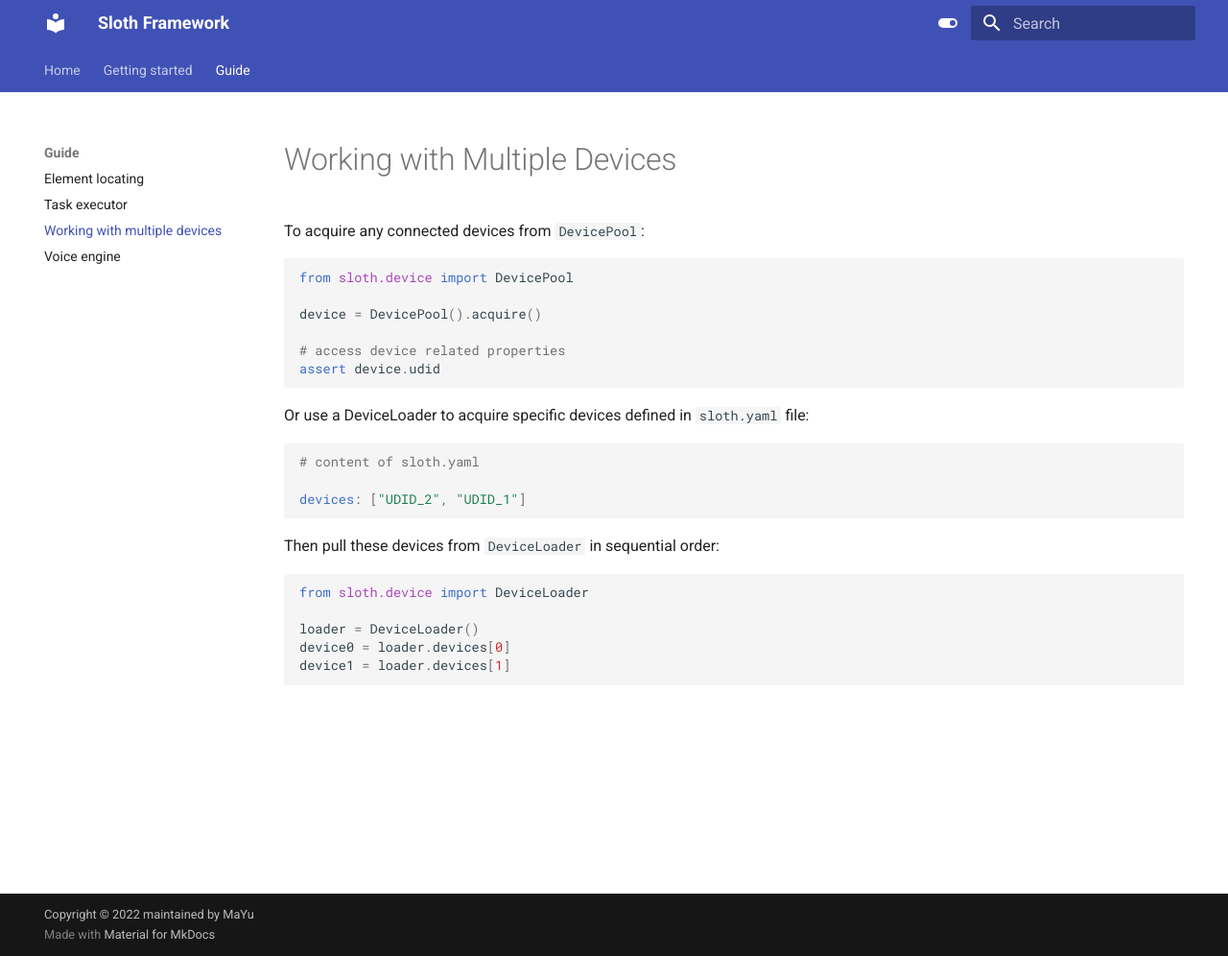
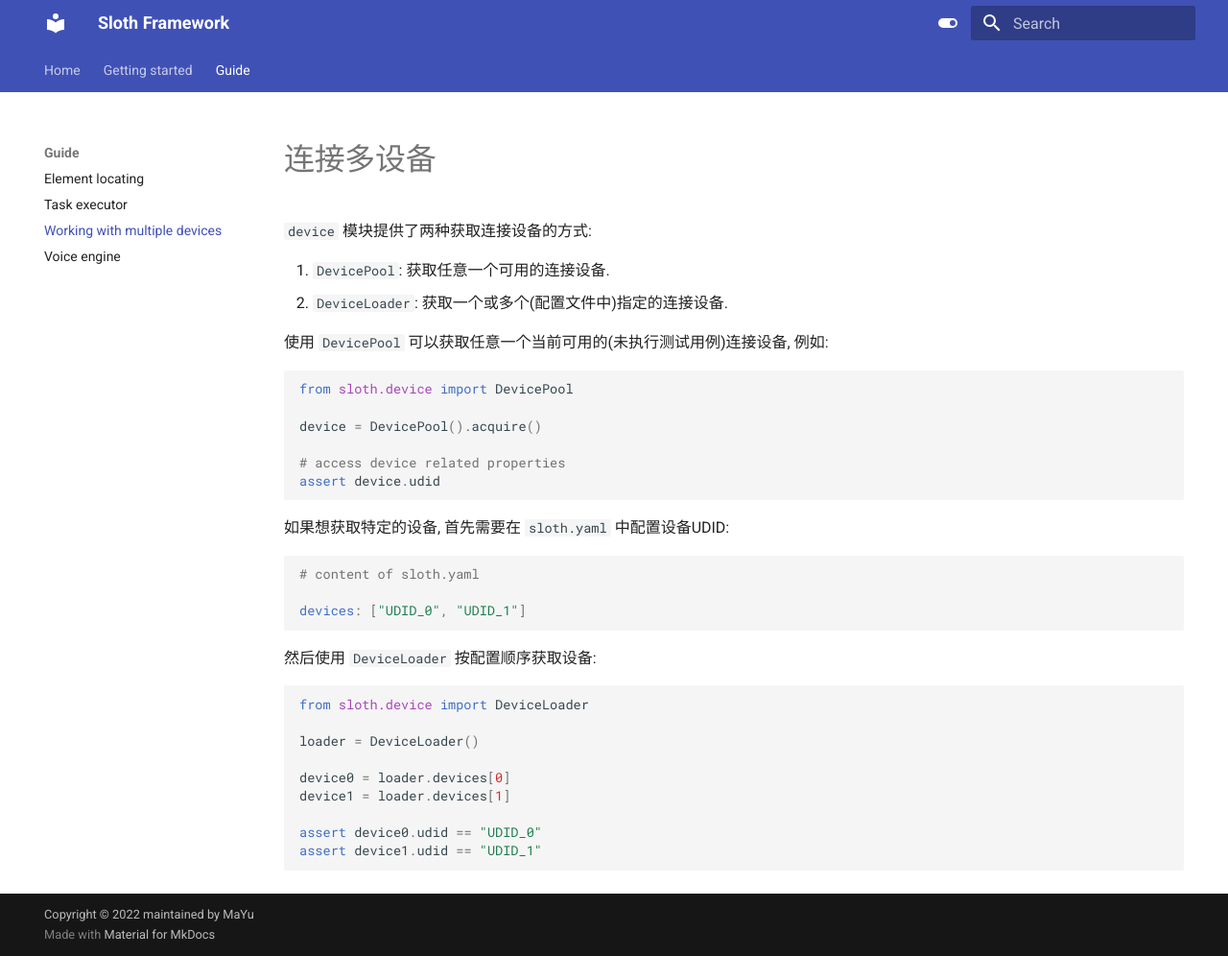
Before and after one commit to ice7mayu/sloth-doc, an MkDocs documentation site: the page built from docs/guide/working-with-multiple-devices.md, in a window 1280 px wide and 996 px high. Shown: the whole window at 96% size. Built offline with MkDocs 1.6.1 and Material for MkDocs 9.7.7, drawn with Linux system fonts in a browser that asks for light colours.

Commit message:
Update working with multiple devices

````diff
--- a/docs/guide/working-with-multiple-devices.md
+++ b/docs/guide/working-with-multiple-devices.md
@@ -1,6 +1,11 @@
-# Working with Multiple Devices
+# 连接多设备
 
-To acquire any connected devices from `DevicePool`:
+`device` 模块提供了两种获取连接设备的方式:
+
+1. `DevicePool`: 获取任意一个可用的连接设备.
+2. `DeviceLoader`: 获取一个或多个(配置文件中)指定的连接设备.
+
+使用 `DevicePool` 可以获取任意一个当前可用的(未执行测试用例)连接设备, 例如:
 
 ```python
 from sloth.device import DevicePool
@@ -11,20 +16,24 @@ device = DevicePool().acquire()
 assert device.udid
 ```
 
-Or use a DeviceLoader to acquire specific devices defined in `sloth.yaml` file:
+如果想获取特定的设备, 首先需要在 `sloth.yaml` 中配置设备UDID:
 
 ```yaml
 # content of sloth.yaml
 
-devices: ["UDID_2", "UDID_1"]
+devices: ["UDID_0", "UDID_1"]
 ```
 
-Then pull these devices from `DeviceLoader` in sequential order:
+然后使用 `DeviceLoader` 按配置顺序获取设备:
 
 ```python
 from sloth.device import DeviceLoader
 
 loader = DeviceLoader()
+
 device0 = loader.devices[0]
 device1 = loader.devices[1]
+
+assert device0.udid == "UDID_0"
+assert device1.udid == "UDID_1"
 ```
````
